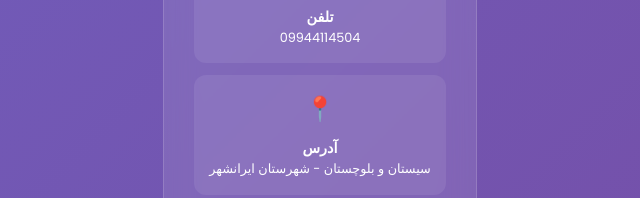
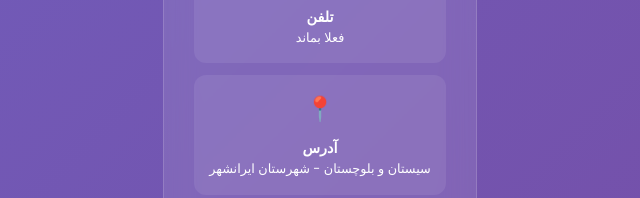
Before and after one commit to erfanokam/erfan-resum, a plain HTML site: page index.html in a window 1280 px wide. Shown: the part 3564-3762 px from the top of the page, 320-960 px from the left. Drawn offline with Linux system fonts and the light colour scheme.

Commit message:
Update index.html

```diff
--- a/index.html
+++ b/index.html
@@ -648,7 +648,7 @@
                     <div class="contact-item-compact">
                         <div class="contact-icon-compact">📱</div>
                         <h3 style="font-family: 'Orbitron', sans-serif; font-size: 0.9rem;">تلفن</h3>
-                        <p style="font-size: 0.8rem;">09944114504</p>
+                        <p style="font-size: 0.8rem;">فعلا بماند</p>
                     </div>
                     <div class="contact-item-compact">
                         <div class="contact-icon-compact">📍</div>
```
